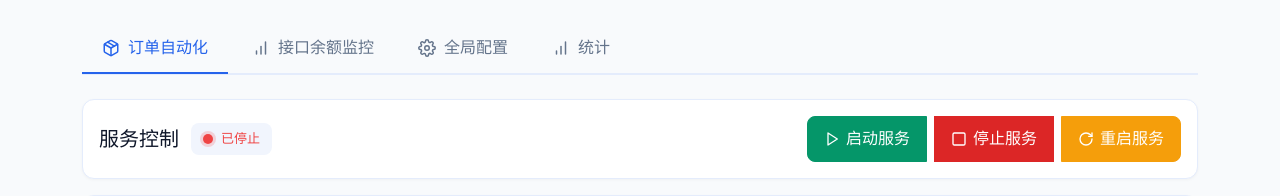
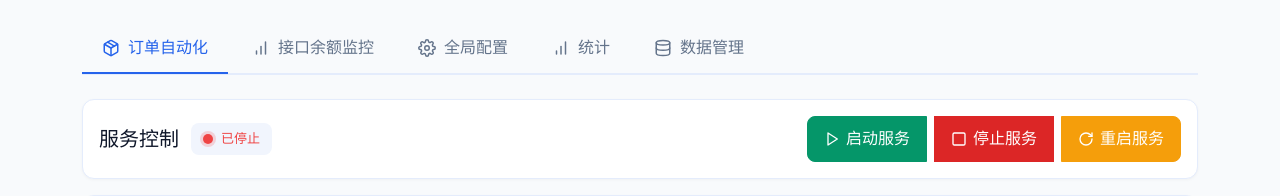
Before and after one commit to goudaren0528/zulin-monitor, a Flask app: page / in a window 1280 px wide. Shown: the part 86-282 px from the top of the page. Run offline with Flask 3, Linux system fonts and the light colour scheme; data that the repository does not hold is empty; some libraries are stand-ins or nearby versions.

Commit message:
feat: add data management tab navigation

```diff
--- a/templates/index.html
+++ b/templates/index.html
@@ -1004,6 +1004,17 @@
                         <line x1="6" x2="6" y1="20" y2="16"/>
                     </svg>
                     统计
+                </button>
+            </li>
+            <li class="nav-item" role="presentation">
+                <button class="nav-link" id="data-tab" data-bs-toggle="tab" data-bs-target="#data" type="button" role="tab" aria-selected="false">
+                    <!-- Database Icon -->
+                    <svg xmlns="http://www.w3.org/2000/svg" viewBox="0 0 24 24" fill="none" stroke="currentColor" stroke-width="2" stroke-linecap="round" stroke-linejoin="round">
+                        <ellipse cx="12" cy="5" rx="9" ry="3"/>
+                        <path d="M21 12c0 1.66-4 3-9 3s-9-1.34-9-3"/>
+                        <path d="M3 5v14c0 1.66 4 3 9 3s9-1.34 9-3V5"/>
+                    </svg>
+                    数据管理
                 </button>
             </li>
         </ul>
```
